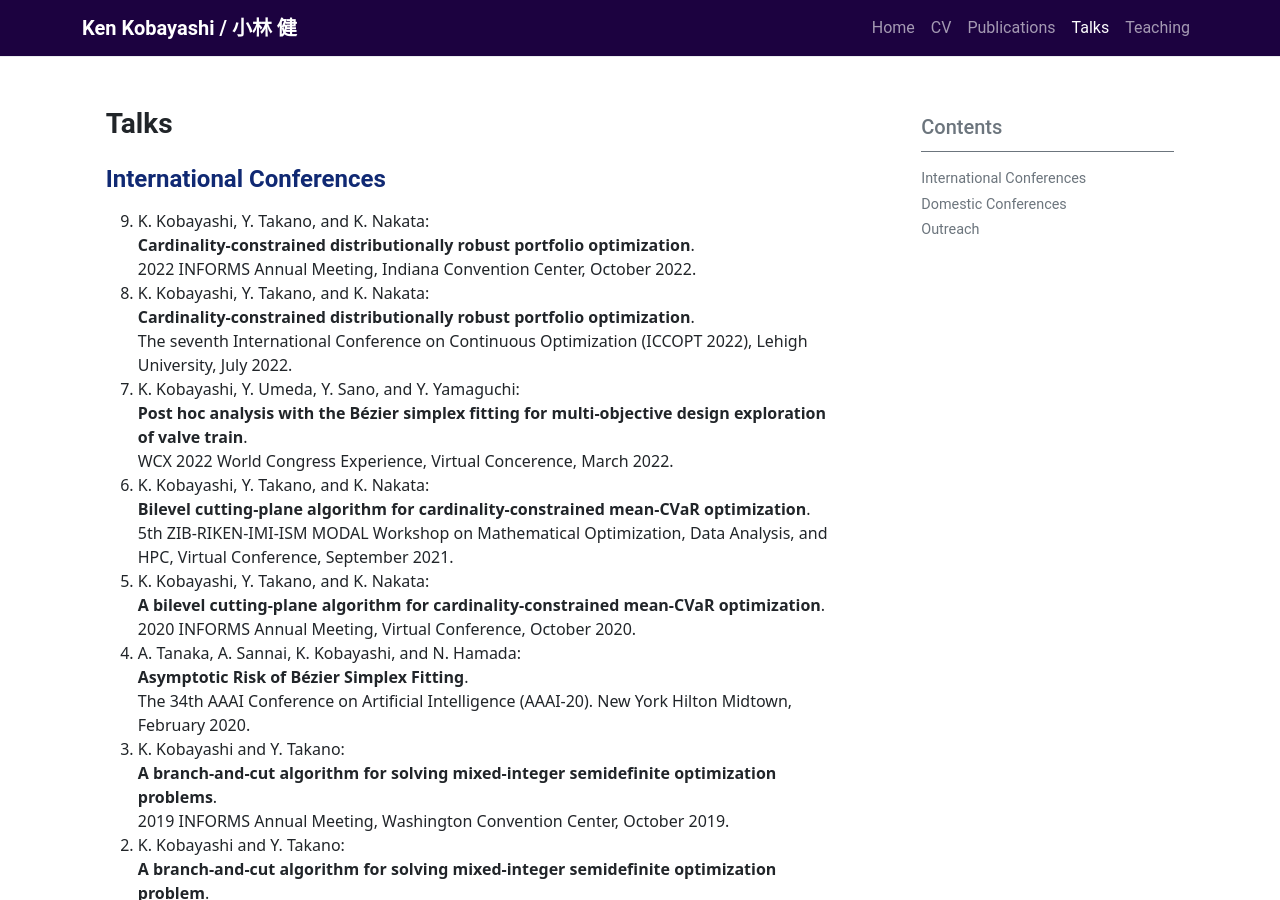
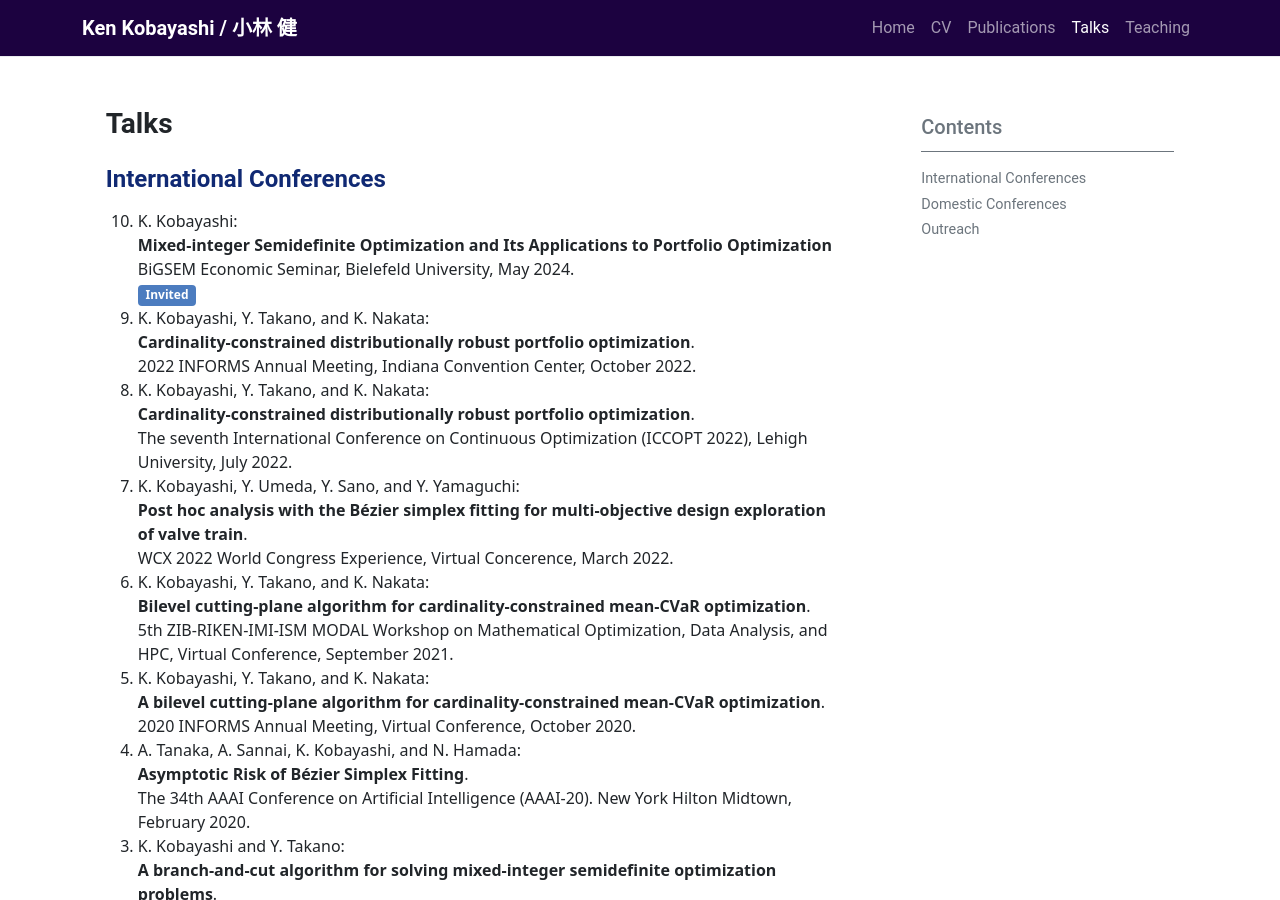
Before and after one commit to KenKoba2119/KenKoba2119.github.io, a Jekyll site: the page built from pages/talks.md, in a window 1280 px wide and 900 px high. Built offline with Jekyll 4.4.1, drawn with Linux system fonts in a browser that asks for light colours; formulas are drawn with MathJax 3.

Commit message:
update talk and lecture

```diff
--- a/pages/talks.md
+++ b/pages/talks.md
@@ -11,7 +11,11 @@ toc: true
 
 
 ## International Conferences
-1. K. Kobayashi, Y. Takano, and K. Nakata:
+1. K. Kobayashi:
+**Mixed-integer Semidefinite Optimization and Its Applications to Portfolio Optimization**
+BiGSEM Economic Seminar, Bielefeld University, May 2024.
+<span class="badge bg-info">Invited</span>
+2. K. Kobayashi, Y. Takano, and K. Nakata:
 **Cardinality-constrained distributionally robust portfolio optimization**.
 2022 INFORMS Annual Meeting, Indiana Convention Center, October 2022.
 1. K. Kobayashi, Y. Takano, and K. Nakata:
```
Also changed, not shown: pages/publications.md (+2 -34 lines), pages/teaching.md (+1 -0 lines).
